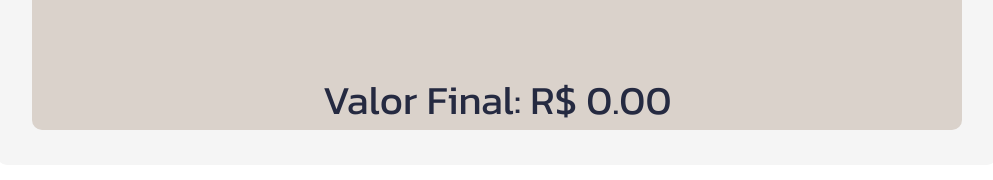
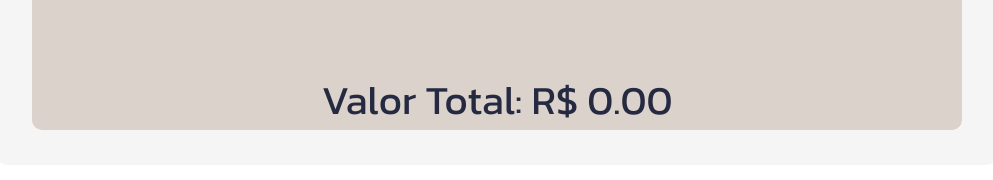
Before and after one commit to Dmizuta/webpedido, a plain HTML site: page index.html in a window 1280 px wide. Shown: the part 2792-2972 px from the top of the page, without its empty margins (151-1144 px from the left). Drawn offline with Linux system fonts and the light colour scheme.

Commit message:
Update index.html

```diff
--- a/index.html
+++ b/index.html
@@ -82,7 +82,7 @@
         <h2 class="prod">Produtos:</h2>
         <div id="productsList"></div>
 
-  <div id="totalPriceDisplay">Valor Final: R$ 0.00</div>
+  <div id="totalPriceDisplay">Valor Total: R$ 0.00</div>
 
 
 
```
